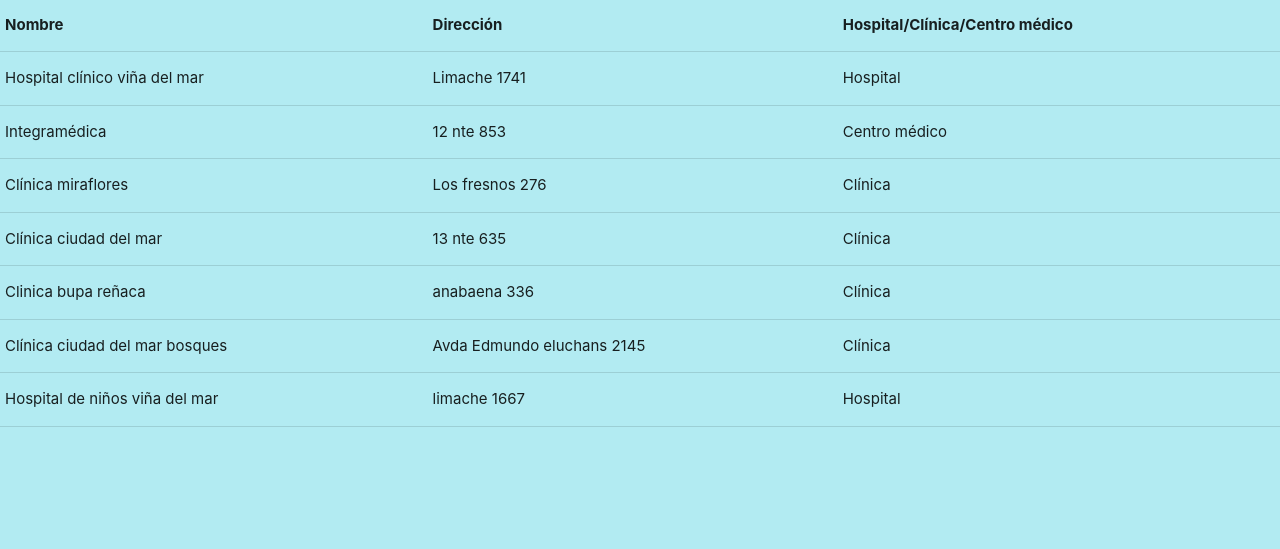
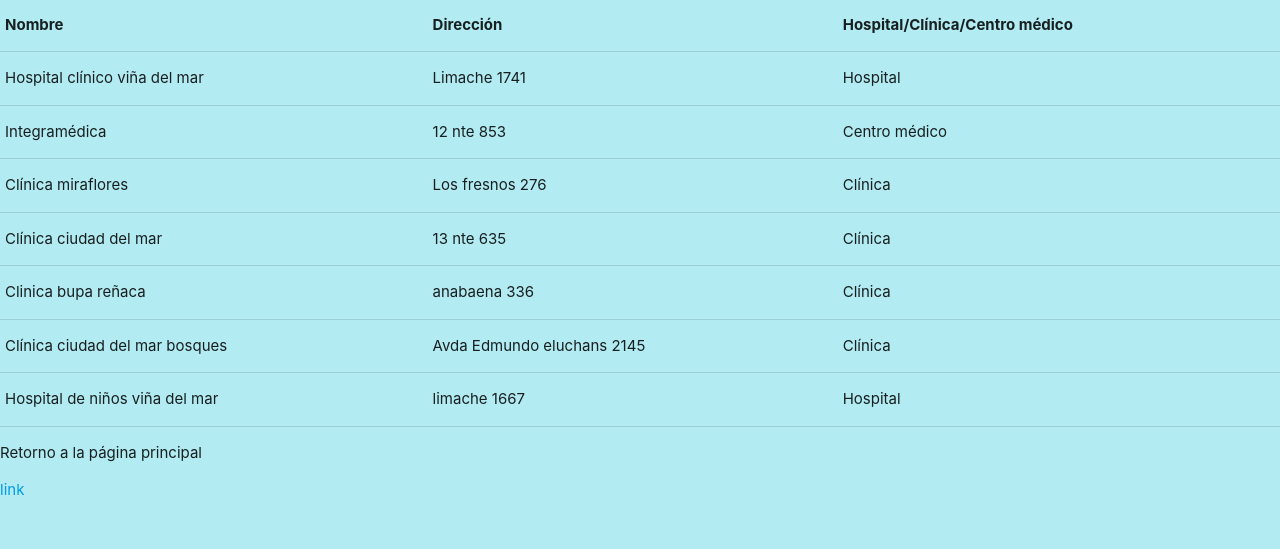
Before and after one commit to vanessa348/pagina-web-9, a Django app: template miweb/templates/mapa.html in a window 1280 px wide. Shown: the part 227-776 px from the top of the page. Run offline with Django 3.2, Linux system fonts and the light colour scheme; the template is opened without the code that fills it, so the values that code supplies are empty.

Commit message:
REGRESO PAG INICIAL ARREGLO

```diff
--- a/miweb/templates/mapa.html
+++ b/miweb/templates/mapa.html
@@ -65,6 +65,8 @@
 
         </tbody>
       </table>
+      <p>Retorno a la página principal</p>
+      <a href=http://127.0.0.1:8000>link</a>
 </body>
 
 </html>
```
